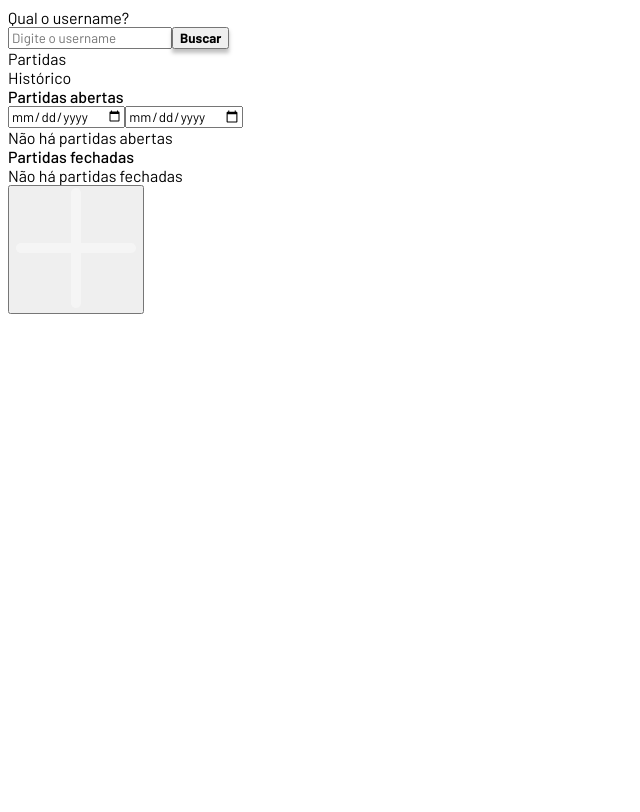
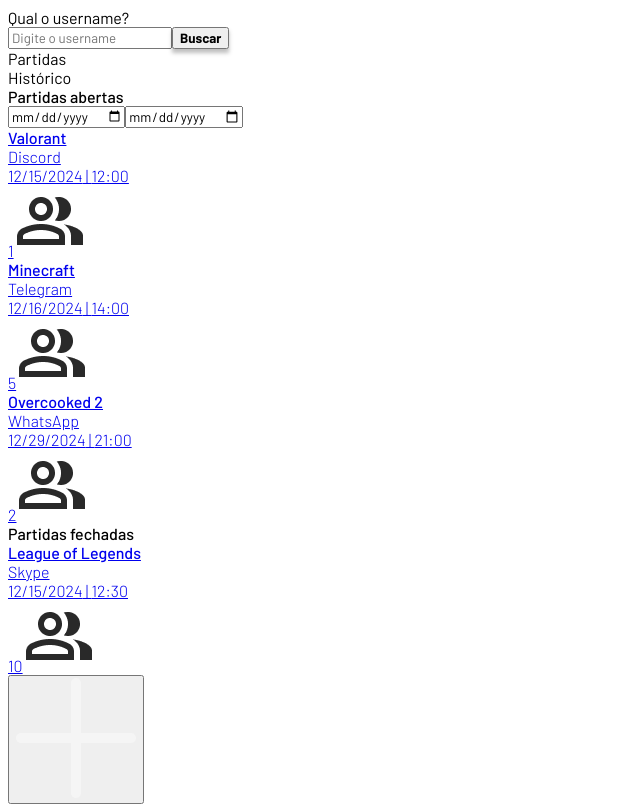
Before and after one commit to RodiSales87/pta-squad-drigo, a Next.js app in the folder client/: page / in a window 1280 px wide. Both pictures are taken after a click on the button "Buscar". Shown: the whole page, without its empty margins (0-640 px from the left). Built offline with nearby package versions, Linux system fonts and the light colour scheme.

Commit message:
finished profile

```diff
--- a/client/src/app/Profile/profile.tsx
+++ b/client/src/app/Profile/profile.tsx
@@ -20,9 +20,130 @@
   weight: "700",
 });
 
+interface Partida {
+  game: string;
+  date: string;
+  hour: string;
+  contactPlatform: string;
+  numParticipants: number;
+  maxParticipants: number;
+}
+
 export default function Profile() {
   const [username, setUsername] = useState("");
   const [activeTab, setActiveTab] = useState("partidas");
+
+  const [startDate, setStartDate] = useState("");
+  const [endDate, setEndDate] = useState("");
+
+  const [partidas, setPartidas] = useState({
+    open: [] as Partida[],
+    closed: [] as Partida[],
+    historical: [] as Partida[],
+  });
+
+  const allPartidas: Partida[] = [
+    {
+      game: "CS:GO",
+      date: "2024-12-01",
+      hour: "20:00",
+      contactPlatform: "Discord",
+      numParticipants: 8,
+      maxParticipants: 10,
+    },
+    {
+      game: "Valorant",
+      date: "2024-12-05",
+      hour: "18:30",
+      contactPlatform: "WhatsApp",
+      numParticipants: 10,
+      maxParticipants: 10,
+    },
+    {
+      game: "League of Legends",
+      date: "2024-12-15",
+      hour: "12:30",
+      contactPlatform: "Skype",
+      numParticipants: 10,
+      maxParticipants: 10,
+    },
+    {
+      game: "Valorant",
+      date: "2024-12-15",
+      hour: "12:00",
+      contactPlatform: "Discord",
+      numParticipants: 1,
+      maxParticipants: 10,
+    },
+    {
+      game: "Overcooked 2",
+      date: "2024-12-29",
+      hour: "21:00",
+      contactPlatform: "WhatsApp",
+      numParticipants: 2,
+      maxParticipants: 4,
+    },
+    {
+      game: "Minecraft",
+      date: "2024-12-16",
+      hour: "14:00",
+      contactPlatform: "Telegram",
+      numParticipants: 5,
+      maxParticipants: 6,
+    },
+  ];
+
+  const fetchPartidas = () => {
+    const currentDateTime = new Date();
+    const start = startDate ? new Date(startDate) : null;
+    const end = endDate ? new Date(endDate) : null;
+
+    const filteredPartidas = allPartidas.filter((partida) => {
+      const partidaDateTime = new Date(`${partida.date}T${partida.hour}:00`);
+
+      const isWithinDateRange =
+        (!start || partidaDateTime >= start) &&
+        (!end || partidaDateTime <= end);
+
+      return isWithinDateRange;
+    });
+
+    const sortByDateTime = (a: Partida, b: Partida): number => {
+      const dateTimeA = new Date(`${a.date}T${a.hour}:00`);
+      const dateTimeB = new Date(`${b.date}T${b.hour}:00`);
+      return dateTimeA.getTime() - dateTimeB.getTime();
+    };
+
+    const filteredOpenGames = filteredPartidas
+      .filter(
+        (partida) =>
+          partida.numParticipants < partida.maxParticipants &&
+          new Date(`${partida.date}T${partida.hour}:00`) > currentDateTime
+      )
+      .sort(sortByDateTime);
+
+    const filteredClosedGames = filteredPartidas
+      .filter(
+        (partida) =>
+          partida.numParticipants === partida.maxParticipants &&
+          new Date(`${partida.date}T${partida.hour}:00`) > currentDateTime
+      )
+      .sort(sortByDateTime);
+
+    const filteredHistoricalGames = filteredPartidas
+      .filter(
+        (partida) =>
+          new Date(`${partida.date}T${partida.hour}:00`) < currentDateTime
+      )
+      .sort(sortByDateTime);
+
+    setPartidas({
+      open: filteredOpenGames,
+      closed: filteredClosedGames,
+      historical: filteredHistoricalGames,
+    });
+  };
+
   return (
     <div className="bg-[#F5F5F5] ml-[280px] mt-[64px] flex flex-col h-full">
       <div className="ml-[40px] mt-[64px] flex flex-col gap-[124px]">
@@ -39,6 +160,7 @@
               className={`border border-[#D9D9D9] rounded-[4px] px-[10px] py-[6px] text-[#292929] text-[16px] w-[320px] h-[52px] ${barlow400.className}`}
             />
             <Button
+              onClick={fetchPartidas}
               className={`bg-[#58CBFB] hover:bg-[#2CAAE3] border-[#D9D9D9] text-[#F5F5F5] text-[16px] ${barlow700.className} w-[100px] h-[40px] rounded-[15px]`}
               style={{
                 boxShadow: "0px 4px 4px 0px rgba(0, 0, 0, 0.25)",
@@ -89,29 +211,65 @@
                     <div className="flex flex-row items-center gap-[20px]">
                       <input
                         type="date"
+                        value={startDate}
                         className={`bg-[#FFFFFF] border border-[#D9D9D9] rounded-[4px] px-[15px] text-[#292929] text-[16px] w-[164px] h-[52px] ${barlow400.className}`}
+                        onChange={(e) => setStartDate(e.target.value)}
                       />
                       <input
                         type="date"
+                        value={endDate}
                         className={`bg-[#FFFFFF] border border-[#D9D9D9] rounded-[4px] px-[15px] text-[#292929] text-[16px] w-[164px] h-[52px] ${barlow400.className}`}
+                        onChange={(e) => setEndDate(e.target.value)}
                       />
                     </div>
                   </div>
-                  <div className="items-center flex flex-col">
+                  {partidas.open.length > 0 ? (
+                    <div className="flex flex-row flex-wrap items-center gap-[20px]">
+                      {partidas.open.map((partida, index) => (
+                        <Cards
+                          key={index}
+                          game={partida.game}
+                          date={partida.date}
+                          hour={partida.hour}
+                          contactPlatform={partida.contactPlatform}
+                          numParticipants={partida.numParticipants}
+                          maxParticipants={partida.maxParticipants}
+                        />
+                      ))}
+                    </div>
+                  ) : (
+                    <div className="flex flex-col items-center">
                       <div className={`${barlow400.className} text-[24px]`}>
                         Não há partidas abertas
                       </div>
                     </div>
+                  )}
                 </div>
                 <div className="flex flex-col gap-[60px]">
                   <div className={`text-[32px] ${barlow500.className}`}>
                     Partidas fechadas
                   </div>
-                  <div className="items-center flex flex-col">
+                  {partidas.closed.length > 0 ? (
+                    <div className="flex flex-row flex-wrap items-center gap-[20px]">
+                      {partidas.closed.map((partida, index) => (
+                        <Cards
+                          key={index}
+                          game={partida.game}
+                          date={partida.date}
+                          hour={partida.hour}
+                          contactPlatform={partida.contactPlatform}
+                          numParticipants={partida.numParticipants}
+                          maxParticipants={partida.maxParticipants}
+                        />
+                      ))}
+                    </div>
+                  ) : (
+                    <div className="flex flex-col items-center">
                       <div className={`${barlow400.className} text-[24px]`}>
                         Não há partidas fechadas
                       </div>
                     </div>
+                  )}
                 </div>
               </div>
             ) : (
@@ -123,23 +281,52 @@
                   <div className="flex flex-row items-center gap-[20px]">
                     <input
                       type="date"
+                      value={startDate}
                       className={`bg-[#FFFFFF] border border-[#D9D9D9] rounded-[4px] px-[15px] text-[#292929] text-[16px] w-[164px] h-[52px] ${barlow400.className}`}
+                      onChange={(e) => setStartDate(e.target.value)}
                     />
                     <input
                       type="date"
+                      value={endDate}
                       className={`bg-[#FFFFFF] border border-[#D9D9D9] rounded-[4px] px-[15px] text-[#292929] text-[16px] w-[164px] h-[52px] ${barlow400.className}`}
+                      onChange={(e) => setEndDate(e.target.value)}
                     />
                   </div>
                 </div>
-                <div className="items-center flex flex-col">
+                {partidas.historical.length > 0 ? (
+                  <div className="flex flex-row flex-wrap items-center gap-[20px]">
+                    {partidas.historical.map((partida, index) => (
+                      <Cards
+                        key={index}
+                        game={partida.game}
+                        date={partida.date}
+                        hour={partida.hour}
+                        contactPlatform={partida.contactPlatform}
+                        numParticipants={partida.numParticipants}
+                        maxParticipants={partida.maxParticipants}
+                      />
+                    ))}
+                  </div>
+                ) : (
+                  <div className="flex flex-col items-center">
                     <div className={`${barlow400.className} text-[24px]`}>
                       Não há partidas
                     </div>
                   </div>
+                )}
               </div>
             )}
           </div>
-          <Button className="w-[60px] h-[60px] rounded-[16px] bg-[#51E678] hover:bg-[#3EC65A] fixed bottom-[40px] right-[130px]">
+          <Button
+            className="w-[60px] h-[60px] rounded-[16px] bg-[#51E678] hover:bg-[#3EC65A] fixed bottom-[40px] right-[130px]"
+            onClick={() =>
+              window.open(
+                "https://www.youtube.com",
+                "_blank",
+                "noopener,noreferrer"
+              )
+            }
+          >
             <img src={PlusIcon.src} alt="Plus" className="w-[30px] h-[30px]" />
           </Button>
         </div>
--- a/client/src/components/cards/cards.tsx
+++ b/client/src/components/cards/cards.tsx
@@ -51,7 +51,7 @@
       target="_blank"
       rel="noopener noreferrer"
       onClick={(e) => e.stopPropagation()}
-      className="block w-[230px] h-[99px] mx-auto"
+      className="block w-[230px] h-[99px]"
     >
       <Card
         className={`w-full h-full border shadow-lg text-[14px] text-[#292929] ${cardColor} ${barlow300.className}`}
```
Lines whose indentation alone changed are shown as unchanged.
